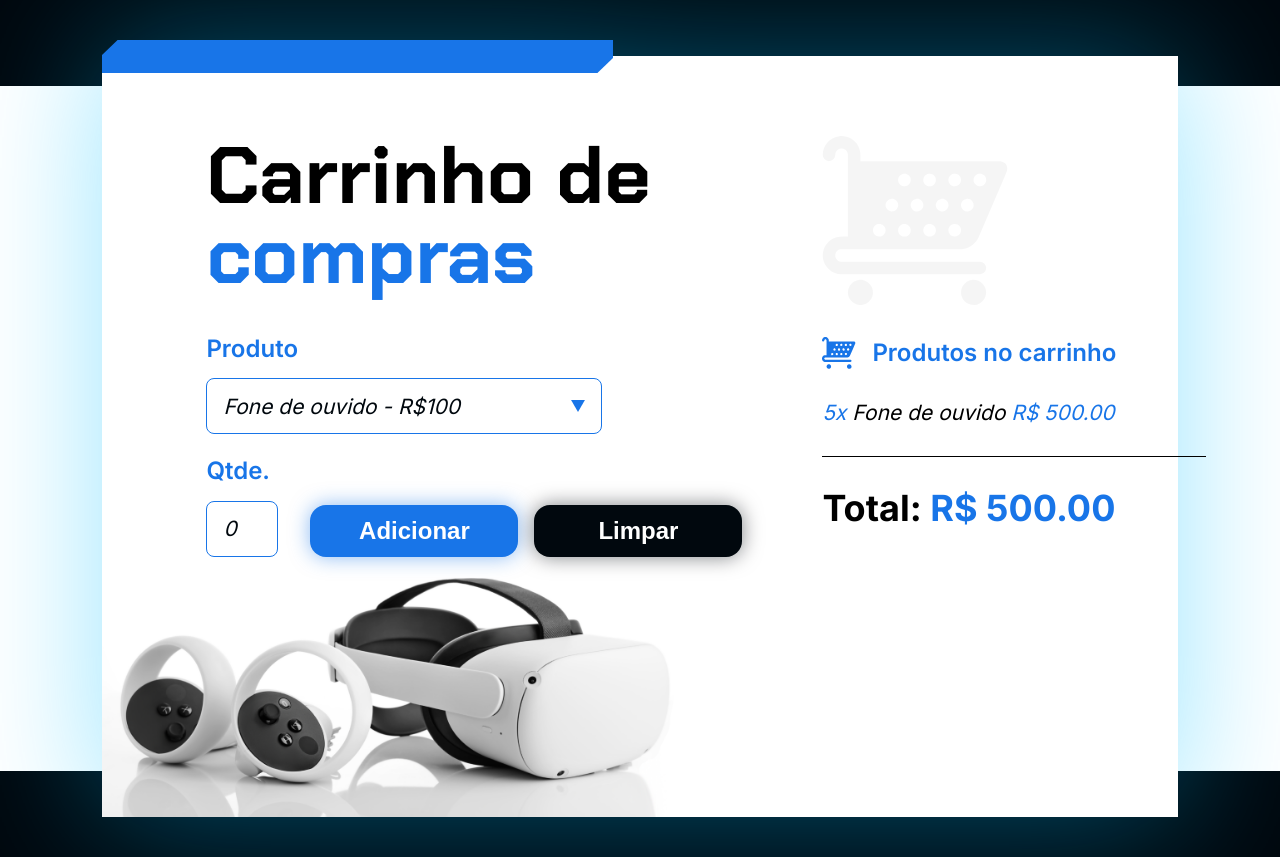
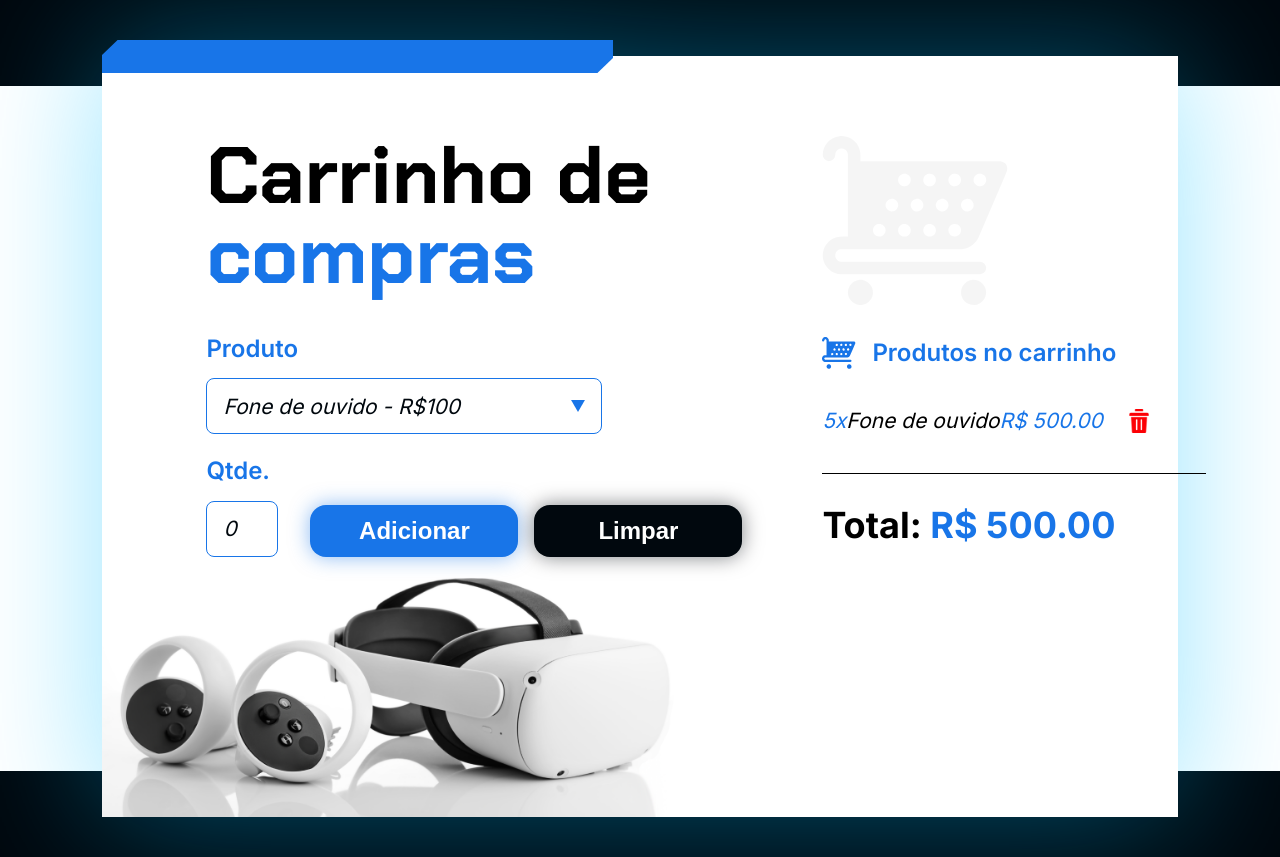
Before and after one commit to jhonyrcs/carrinho-compras, a plain HTML site: page index.html in a window 1280 px wide. Both pictures are taken after typing "5" into the empty fields and a click on the button "Adicionar". Drawn offline with Linux system fonts and the light colour scheme.

Commit message:
inserção de botão de exclusao

```diff
--- a/index.html
+++ b/index.html
@@ -56,9 +56,15 @@
       </div>
 
       <section class="carrinho__produtos" id="lista-produtos">
+
         <section class="carrinho__produtos__produto">
-          <span class="texto-azul">1x</span> Celular <span class="texto-azul">R$1400</span>
+          <span class="texto-azul">${item.quantidade}x</span> ${nomeProduto} <span class="texto-azul">R$ ${valorAgregado.toFixed(2)}</span>
+          <button class="botao-remover" onclick="removerProduto('${nomeProduto}')">
+              <img src="./assets/lixeira.png" alt="Remover">
+          </button>
         </section>
+
+
       </section>
 
       <div class="divisoria"></div>
--- a/js/app.js
+++ b/js/app.js
@@ -51,8 +51,11 @@ function atualizarCarrinhoHTML() {
         let valorAgregado = item.quantidade * item.valorPorProduto;
 
         carrinho.innerHTML += `<section class="carrinho__produtos__produto">
-            <span class="texto-azul">${item.quantidade}x</span> ${nomeProduto} <span class="texto-azul">R$ ${valorAgregado.toFixed(2)}</span>
-        </section>`;
+        <span class="texto-azul">${item.quantidade}x</span> ${nomeProduto} <span class="texto-azul">R$ ${valorAgregado.toFixed(2)}</span>
+        <button class="botao-remover" onclick="removerProduto('${nomeProduto}')">
+            <img src="./assets/lixeira.png" alt="Remover">
+        </button>
+    </section>`;
     }
 
     // Atualizar o valor total
@@ -77,3 +80,24 @@ function limpar() {
     document.getElementById('lista-produtos').innerHTML = '';
     document.getElementById('valor-total').textContent = 'R$ 0';
 }
+
+
+function removerProduto(nomeProduto) {
+    if (carrinhoItens[nomeProduto]) {
+        // Reduzir a quantidade do produto no carrinho
+        carrinhoItens[nomeProduto].quantidade--;
+
+        // Se a quantidade for zero, remover completamente o produto
+        if (carrinhoItens[nomeProduto].quantidade <= 0) {
+            delete carrinhoItens[nomeProduto];
+        }
+
+        // Atualizar o HTML do carrinho
+        atualizarCarrinhoHTML();
+
+        // Atualizar o valor total
+        valorTotal = calcularValorTotal();
+        let campoValorTotal = document.getElementById('valor-total');
+        campoValorTotal.textContent = `R$ ${valorTotal.toFixed(2)}`;
+    }
+}
--- a/style.css
+++ b/style.css
@@ -221,7 +221,9 @@ input[type="number"] {
   font-size: 1.3125rem;
   font-style: italic;
   font-weight: 400;
-  line-height: 110%; /* 1.44375rem */
+  line-height: 110%;
+  display: flex; /* Adiciona um display flex para alinhar os elementos na mesma linha */
+  align-items: center; /* Alinha os itens verticalmente ao centro */
 }
 
 .divisoria {
@@ -239,3 +241,20 @@ input[type="number"] {
 .adicionar-produto {
   padding-bottom: 180px;
 }
+
+.botao-remover {
+  background-color: #ffffff; /* Branco */
+  color: #1875E8; /* Cor azul */
+  border: none;
+  padding: 0.5rem;
+  cursor: pointer;
+  margin-left: 1rem;
+  display: flex;
+  align-items: center;
+}
+
+.botao-remover img {
+  width: 1.5rem;
+  height: 1.5rem;
+  margin-right: 0.5rem;
+}
```
Also changed, not shown: assets/lixeira.png (added).
